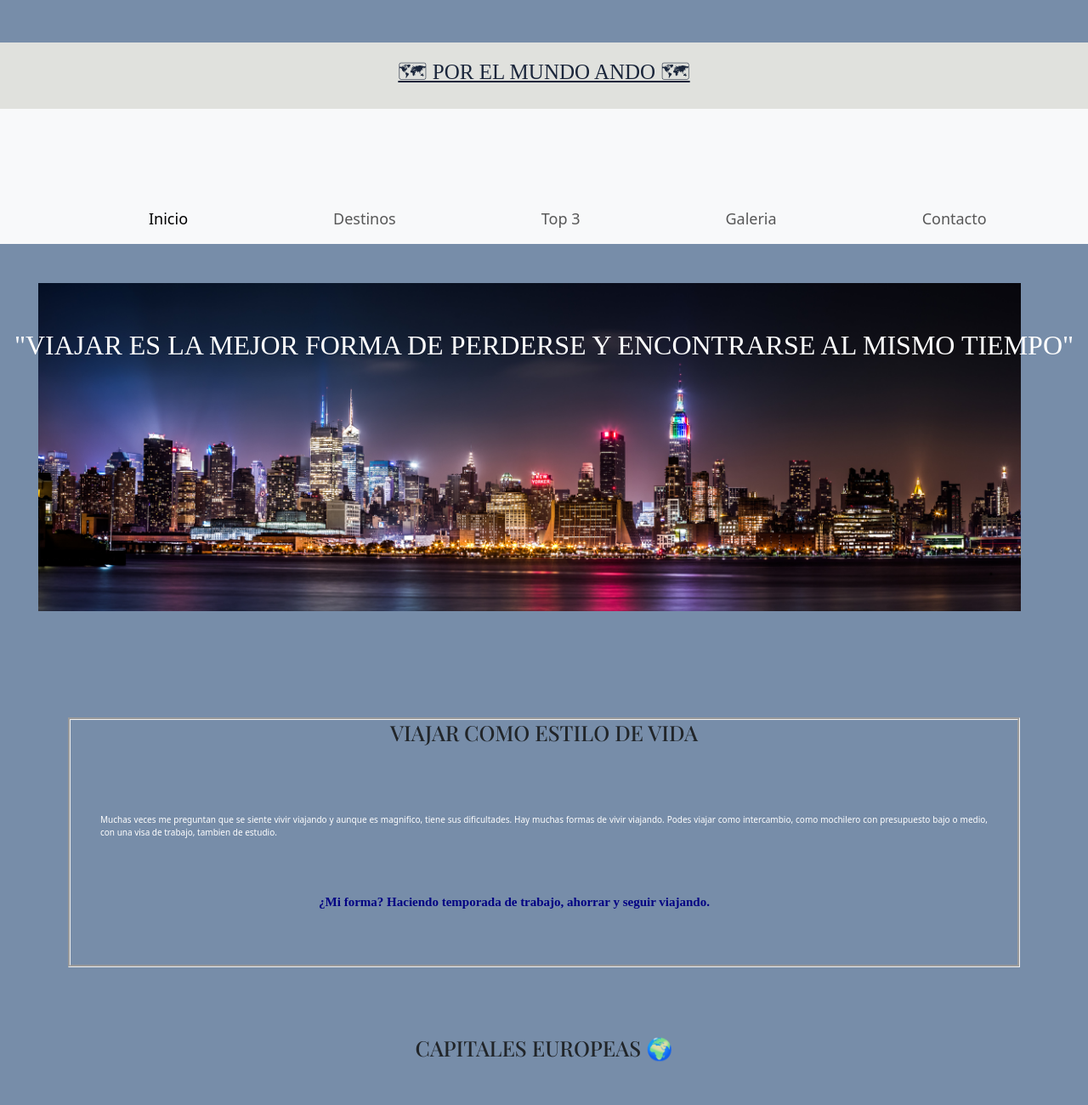
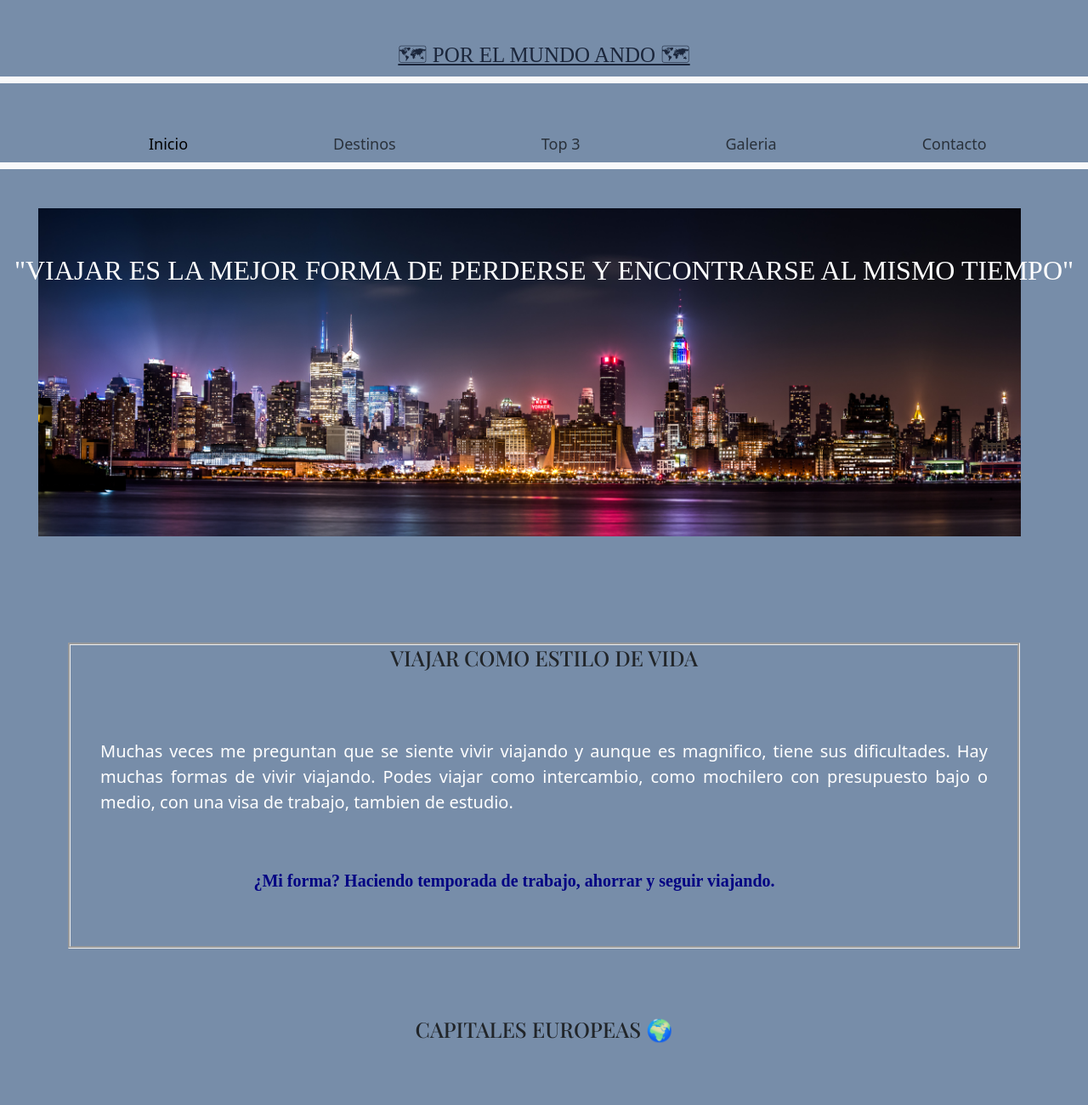
Before and after one commit to RodriFama/Coderdesarrollo, a website: page index.html in a window 1280 px wide. Shown: the top 1300 px of the page at 85% size. Drawn offline with nearby package versions, Linux system fonts and the light colour scheme.

Commit message:
PreentregaF

```diff
--- a/estilos.css
+++ b/estilos.css
@@ -6,6 +6,14 @@ body{
     margin-left: 0px;
     margin-right: 0px;
     overflow-x: hidden;
+}
+.azul{
+    background-color:#778DA9;
+    margin: 0px;
+}
+.container-fluid{
+    background-color: #778DA9;
+    margin: 0px;
 }
 .Menu{
     text-align: center;
@@ -60,7 +68,7 @@ a{
 }
 header{
     background-size: 90px;
-    background-color: #e0e1dd;
+    background-color:#778DA9;
 }
 h1{
     font-size: 25px;
@@ -68,7 +76,8 @@ h1{
     color: #1b263b;
     text-decoration: underline;
     font-family: 'Playfair Display semi bold 600', serif;
-    padding: 20px;
+    padding: 0px;
+    margin-bottom: 10px;
 }
 h2{
     text-align: center;
@@ -89,7 +98,7 @@ h3{
     margin-bottom: 80px;
 }
 .Texto{
-    font-size: 15px;
+    font-size: 20px;
     margin-left: 30px;
     margin-right: 100px;
     color: rgb(2, 2, 131);
@@ -120,7 +129,7 @@ footer{
     font-size: 15px;
     font-family: Arial, Helvetica, sans-serif;
     height: 100px;
-    margin-bottom: 120px;
+    margin-bottom: 0px;
     margin-top: 35px;
 }
 .alinear{
@@ -420,6 +429,9 @@ h6{
     font-size: 18px;
     margin-left: 155px;
 }
+.Texto5{
+    font-size: 20px;
+}
 
 @media screen and (max-width: 768px){
     .headerr {
--- a/index.html
+++ b/index.html
@@ -18,7 +18,7 @@
     <div>
 
     <header id="volverarriba">
-            <div>
+            <div class="azul">
             <h1 class="tex"> 🗺   POR EL MUNDO ANDO 🗺</h1> <!-- Titulo visible en la web -->
             <nav class="navbar navbar-expand-lg bg-body-tertiary">
 
```
